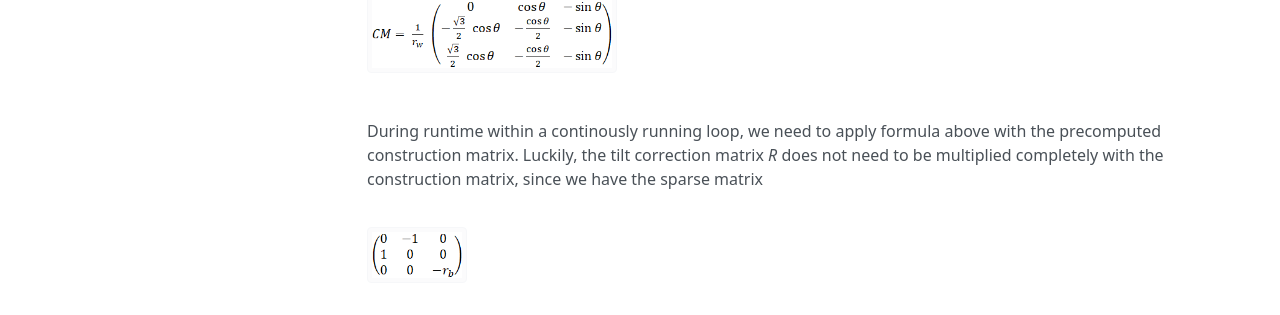
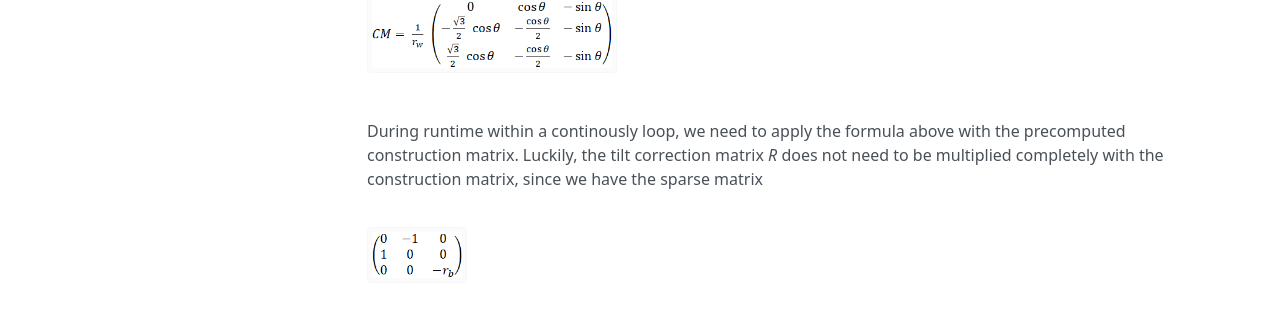
Before and after one commit to jochenalt/Ondine, an MkDocs documentation site: the page built from docs/Kinematics.md, in a window 1280 px wide and 900 px high, scrolled down 1106 px. Shown: the part 356-671 px from the top of the window. Built offline with MkDocs 1.6.1, drawn with Linux system fonts in a browser that asks for light colours; nearby versions of some CDN libraries; old or Windows-style settings are respelled for this version of MkDocs.

Commit message:
no message

```diff
--- a/docs/Kinematics.md
+++ b/docs/Kinematics.md
@@ -43,7 +43,7 @@ During setup of the bot, we can precompute the so-called construction matrix <i>
 
 <img  width="250" src="../images/kinematics/image031.png" >
 
-During runtime within a continously running loop, we need to apply formula above with the precomputed construction matrix. Luckily, the tilt correction matrix <i>R</i> does not need to be multiplied completely with the construction matrix, since we have the sparse matrix
+During runtime within a continously loop, we need to apply the formula above with the precomputed construction matrix. Luckily, the tilt correction matrix <i>R</i> does not need to be multiplied completely with the construction matrix, since we have the sparse matrix
 
 <img  width="100" src="../images/kinematics/image033.png" >
 
```
Also changed, not shown: docs/OmniWheels.md (+3 -0 lines).
